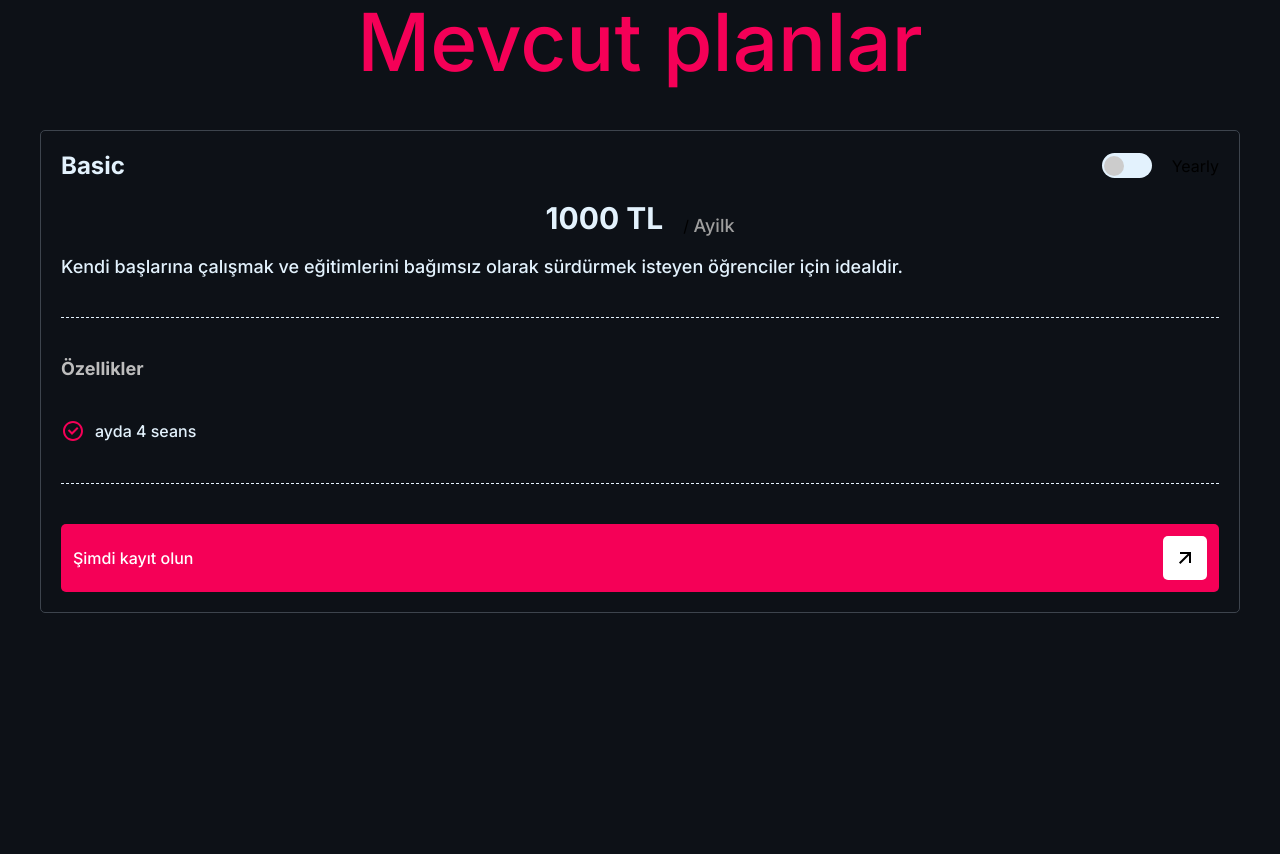
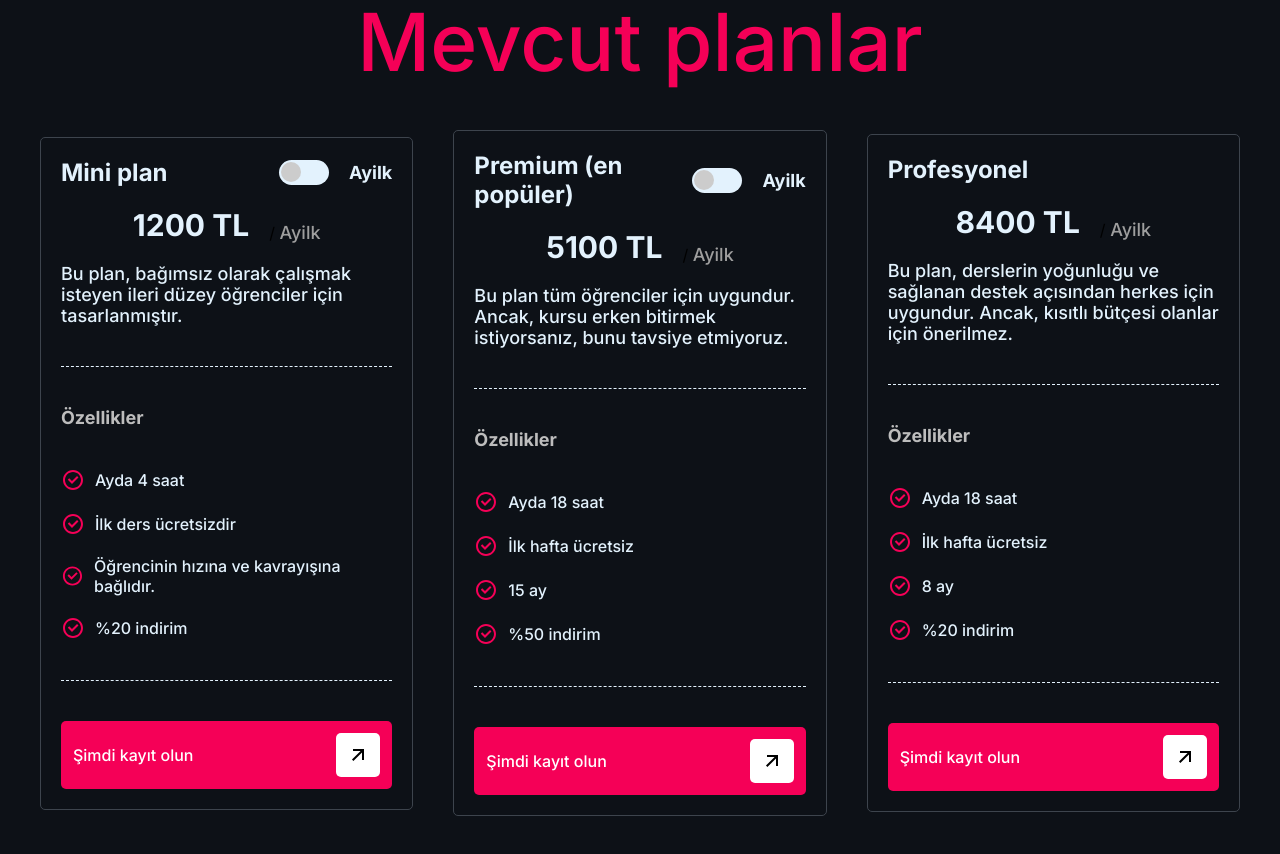
Before and after one commit to a00ae/Ceylan-Academic, a React (Vite) app: page / in a window 1280 px wide. Shown: the part 1580-2434 px from the top of the page. Before the commit the page ends 2273 px from the top, so only its background shows below. Built offline with nearby package versions, Linux system fonts and the light colour scheme.

Commit message:
new card

```diff
--- a/src/components/layout/Main/section-2/Plans.module.scss
+++ b/src/components/layout/Main/section-2/Plans.module.scss
@@ -79,9 +79,7 @@
               }
             }
             & p {
-              font-size: var(--font-size-md-alt);
-              font-weight: var(--font-weight-semibold);
-              color: var(--main-title-color);
+              @include v.typography-style(sm, bold, text-color);
             }
           }
         }
--- a/src/components/layout/Main/section-2/Plans.tsx
+++ b/src/components/layout/Main/section-2/Plans.tsx
@@ -1,22 +1,23 @@
-// import { useState } from "react";
+import { useState } from "react";
 import Button from "../../../ui/Button/Button";
 import Box from "../../../ui/Card/Box";
 import { pageData } from "../../../ui/Card/dataBox";
 import Heading from "../../../ui/Card/Heading";
+import { DataPlans } from "./dataPlans";
 import styles from "./Plans.module.scss";
 import { RiCheckboxCircleLine } from "@remixicon/react";
 
 const Plans = () => {
   // نستخرج كائن الـ plans المباشر
   const { plans } = pageData;
-  // const [checkedPlans, setCheckedPlans] = useState<Record<string, boolean>>({});
+  const [checkedPlans, setCheckedPlans] = useState<Record<string, boolean>>({});
 
-  // const togglePlan = (planTitle: string) => {
-  //   setCheckedPlans((prev) => ({
-  //     ...prev,
-  //     [planTitle]: !prev[planTitle],
-  //   }));
-  // };
+  const togglePlan = (planTitle: string) => {
+    setCheckedPlans((prev) => ({
+      ...prev,
+      [planTitle]: !prev[planTitle],
+    }));
+  };
 
   return (
     <section className={styles.plans}>
@@ -27,26 +28,34 @@ const Plans = () => {
         <Heading {...plans} />
 
         <div className={styles["plans_card"]}>
-          <div className={styles["price-card"]}>
+          {DataPlans.map(
+            ({ id, type, name, price, descount, desc, features }) => {
+              const isYearly = !!checkedPlans[name]
+              return (
+                <div
+                  key={id}
+                  className={`${styles["price-card"]} ${styles[type]}`}>
                   <div className={styles.top}>
                     {/* title */}
                     <div className={styles.title}>
-                <span data-plans>Basic</span>
+                      <span data-plans>{name}</span>
+                      {type !== "Professional" ? (
                         <div className={styles["check-box"]}>
                           <label className={styles.switch}>
                             <input
-                      // checked={isYearly}
-                      // onChange={() => togglePlan(title)}
+                              checked={isYearly}
+                              onChange={() => togglePlan(name)}
                               type="checkbox"
                             />
                             <span className="slider round"></span>
                           </label>
-                  <p>Yearly</p>
+                          <p>Ayilk</p>
                         </div>
+                      ) : null}
                     </div>
                     {/* price */}
                     <div className={styles["price-componints"]}>
-                <p>1000 TL</p>
+                      <p data-price={descount}>{price}</p>
                       <p>
                         / <span>Ayilk</span>
                       </p>
@@ -54,10 +63,7 @@ const Plans = () => {
 
                     {/* desc */}
                     <div className={styles["price_desc"]}>
-                <p>
-                  Kendi başlarına çalışmak ve eğitimlerini bağımsız olarak
-                  sürdürmek isteyen öğrenciler için idealdir.
-                </p>
+                      <p>{desc}</p>
                     </div>
                   </div>
                   {/* dashed */}
@@ -66,17 +72,25 @@ const Plans = () => {
                   <div className={styles.middle}>
                     <p data-features>Özellikler</p>
                     <div className={styles.features}>
-                <div className={styles["features-card"]}>
+                      {features.map((ele, i) => (
+                        <div key={i} className={styles["features-card"]}>
                           <RiCheckboxCircleLine />
-                  <p>ayda 4 seans</p>
+                          <p>{ele}</p>
+                          {/* <p>ayda 4 seans</p> */}
                         </div>
+                      ))}
                     </div>
                   </div>
                   {/* dashed */}
                   <div className={styles.dashed}></div>
                   {/* btn */}
-            <Button style={{justifyContent: "space-between"}}>Şimdi kayıt olun</Button>
+                  <Button style={{ justifyContent: "space-between" }}>
+                    Şimdi kayıt olun
+                  </Button>
                 </div>
+              );
+            },
+          )}
         </div>
       </div>
     </section>
--- a/src/components/layout/Main/section-2/dataPlans.ts
+++ b/src/components/layout/Main/section-2/dataPlans.ts
@@ -16,7 +16,7 @@ export const DataPlans: DataPlans[] = [
     price: "1200 TL",
     descount: "1000 TL",
     desc: "Bu plan, bağımsız olarak çalışmak isteyen ileri düzey öğrenciler için tasarlanmıştır.",
-    features: ["4",  "Öğrencinin hızına ve kavrayışına bağlıdır.", "20"],
+    features: ["Ayda 4 saat", "İlk ders ücretsizdir",  "Öğrencinin hızına ve kavrayışına bağlıdır.", "%20 indirim"],
   },
   {
     id: 2,
@@ -25,7 +25,7 @@ export const DataPlans: DataPlans[] = [
     price: "5100 TL",
     descount: "4850 TL",
     desc: "Bu plan tüm öğrenciler için uygundur. Ancak, kursu erken bitirmek istiyorsanız, bunu tavsiye etmiyoruz.",
-    features: ["18", "15", "50"],
+    features: ["Ayda 18 saat", "İlk hafta ücretsiz", "15 ay", "%50 indirim"],
   },
   {
     id: 3,
@@ -34,6 +34,6 @@ export const DataPlans: DataPlans[] = [
     price: "8400 TL",
     descount: "7500 TL",
     desc: "Bu plan, derslerin yoğunluğu ve sağlanan destek açısından herkes için uygundur. Ancak, kısıtlı bütçesi olanlar için önerilmez.",
-    features: ["36",  "8", "20"],
+    features: ["Ayda 18 saat", "İlk hafta ücretsiz",  "8 ay", "%20 indirim"],
   },
 ];
```
Lines whose indentation alone changed are shown as unchanged.
